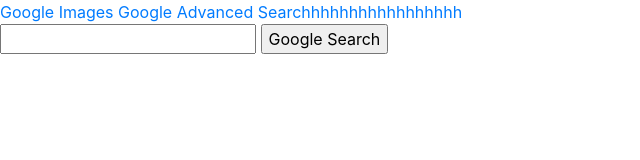
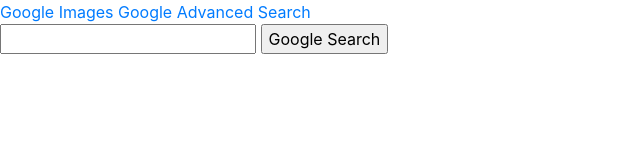
Before and after one commit to GelaiDelaCruz/project0, a plain HTML site: page index.html in a window 1280 px wide. Shown: the whole page, without its empty margins (0-640 px from the left). Drawn offline with nearby package versions, Linux system fonts and the light colour scheme.

Commit message:
original

```diff
--- a/index.html
+++ b/index.html
@@ -6,7 +6,7 @@
     </head>
     <body>
     	<a href="image.html">Google Images</a>
-    	<a href="adv.html">Google Advanced Searchhhhhhhhhhhhhhhhh</a>
+    	<a href="adv.html">Google Advanced Search</a>
         <form action="https://google.com/search">
 
             <input type="text" name="q">
```
